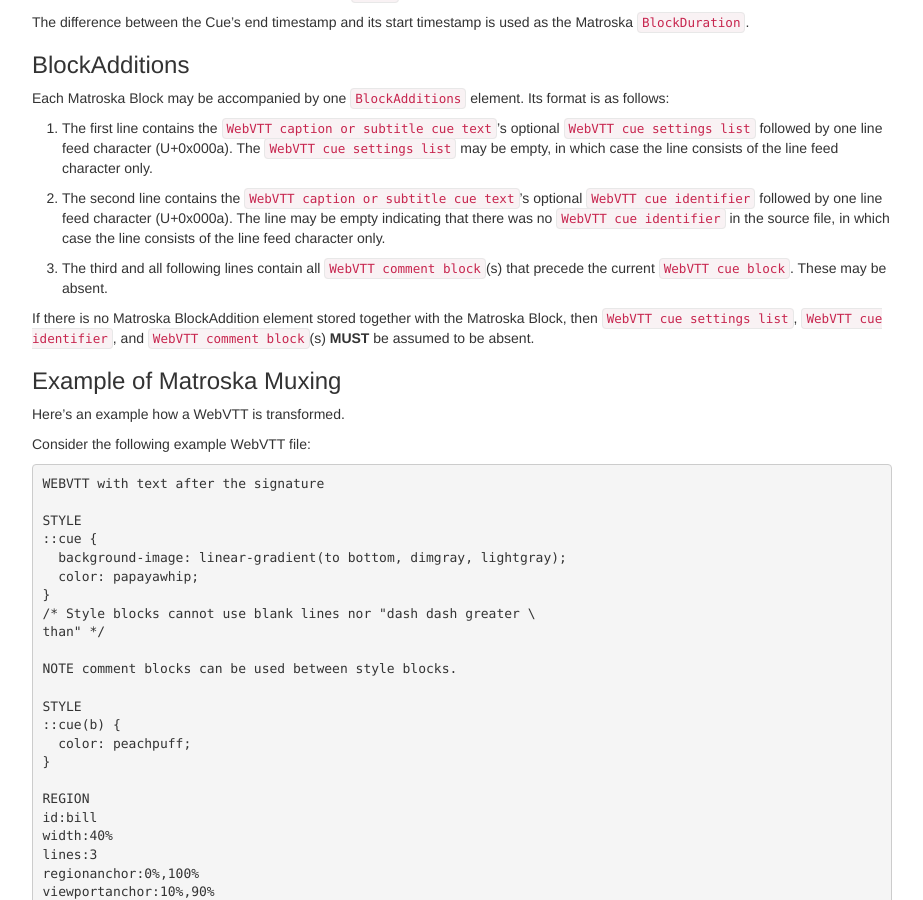
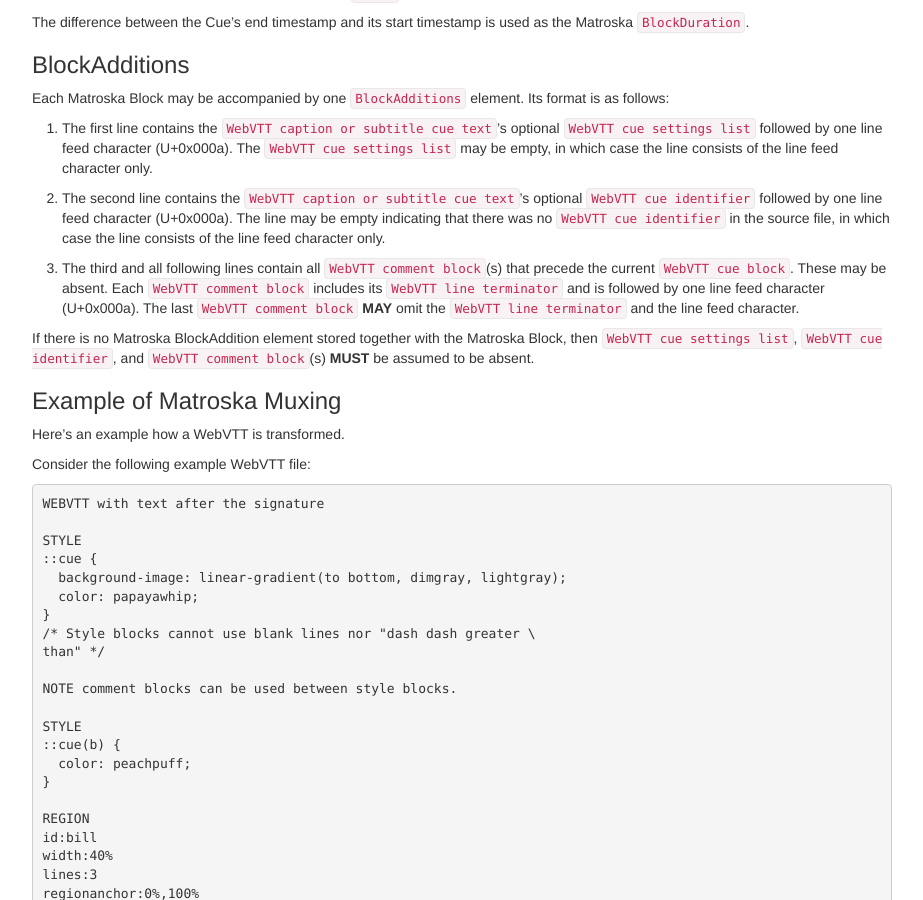
Before and after one commit to ietf-wg-cellar/matroska-specification, a Jekyll site: the page built from subtitles.md, in a window 1280 px wide and 900 px high, scrolled down 6333 px. Shown: the whole window, without its empty margins (273-1196 px from the left). Built offline with Jekyll 4.4.1, drawn with Linux system fonts in a browser that asks for light colours; our own code applies the rules of GitHub Pages for plain Markdown files.

Commit message:
allow multiple comment blocks in WebVTT BlockAdditions
And allow stripping the new lines at the end.

Fixes #394

```diff
--- a/subtitles.md
+++ b/subtitles.md
@@ -397,6 +397,8 @@
 
 3.  The third and all following lines contain all `WebVTT comment block`(s) that precede
     the current `WebVTT cue block`. These may be absent.
+    Each `WebVTT comment block` includes its `WebVTT line terminator` and is followed by one line feed character (U+0x000a).
+    The last `WebVTT comment block` **MAY** omit the `WebVTT line terminator` and the line feed character.
 
 If there is no Matroska BlockAddition element stored together with the Matroska Block,
 then `WebVTT cue settings list`, `WebVTT cue identifier`, and `WebVTT comment block`(s) **MUST** be assumed to be absent.
```
